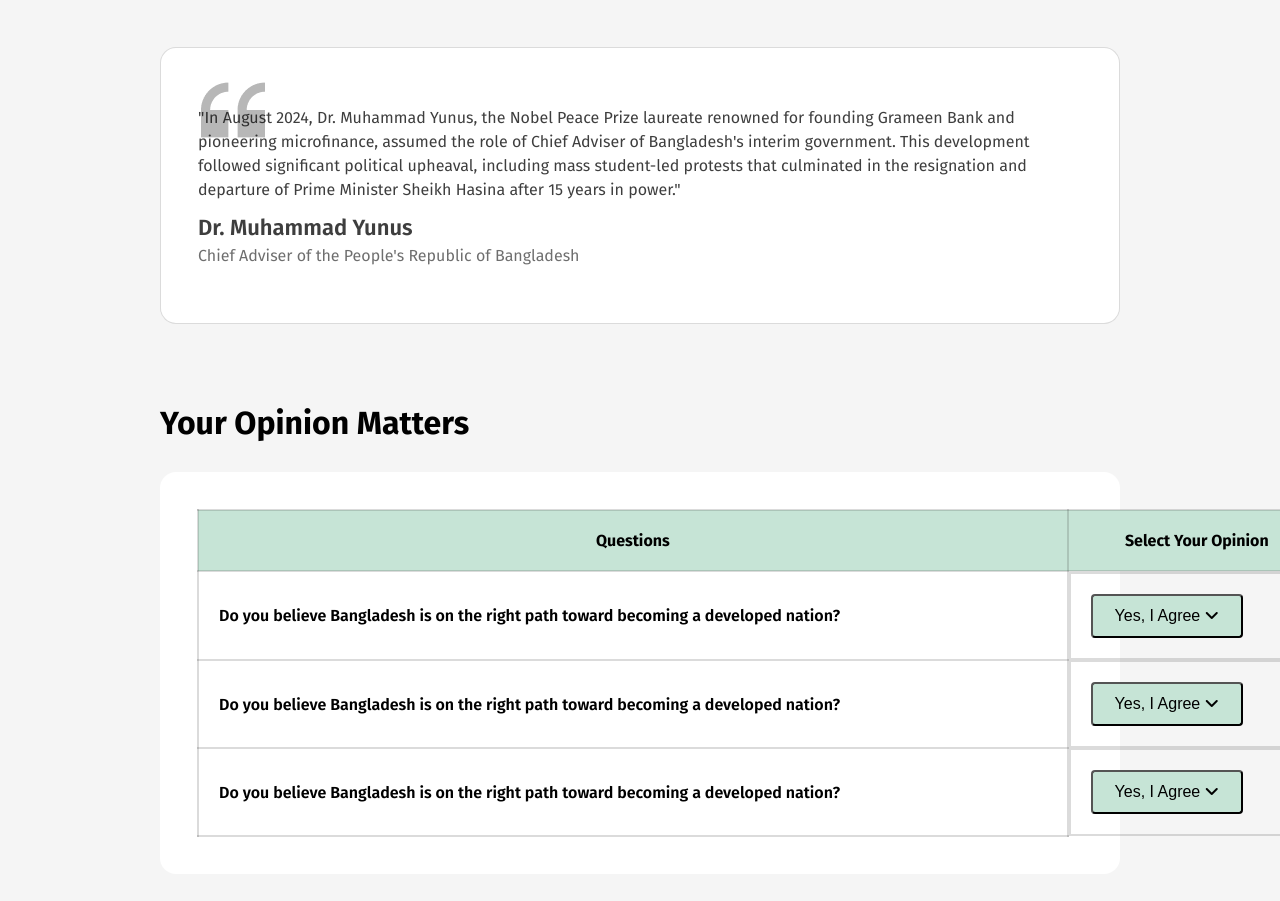
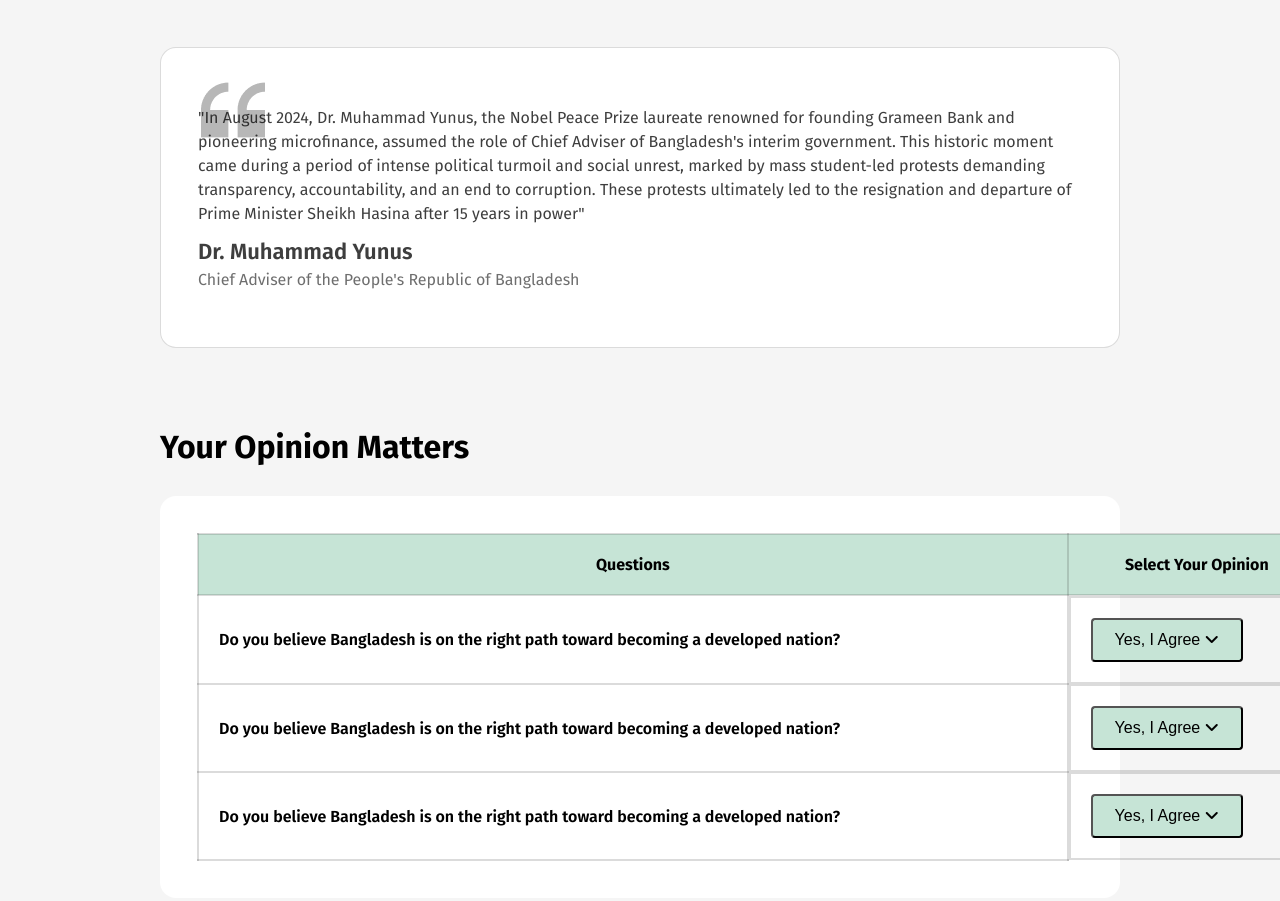
Before and after one commit to Uzzal-Mistry/assignment_one, a plain HTML site: page index.html in a window 1280 px wide. Shown: the part 1721-2622 px from the top of the page. Drawn offline with Linux system fonts and the light colour scheme; a web font is replaced by a local one.

Commit message:
add yunus description

```diff
--- a/index.html
+++ b/index.html
@@ -152,9 +152,10 @@
             <div class="introduction">
                 <p class="description_of_yunus_sir">"In August 2024, Dr. Muhammad Yunus, the Nobel Peace Prize laureate
                     renowned for founding Grameen Bank and pioneering microfinance, assumed the role of Chief Adviser of
-                    Bangladesh's interim government. This development followed significant political upheaval, including
-                    mass student-led protests that culminated in the resignation and departure of Prime Minister Sheikh
-                    Hasina after 15 years in power."</p>
+                    Bangladesh's interim government. This historic moment came during a period of intense political
+                    turmoil and social unrest, marked by mass student-led protests demanding transparency,
+                    accountability, and an end to corruption. These protests ultimately led to the resignation and
+                    departure of Prime Minister Sheikh Hasina after 15 years in power"</p>
                 <h2 class="Title_name">Dr. Muhammad Yunus</h2>
                 <h6 class="title_section">Chief Adviser of the People's Republic of Bangladesh</h6>
 
```
